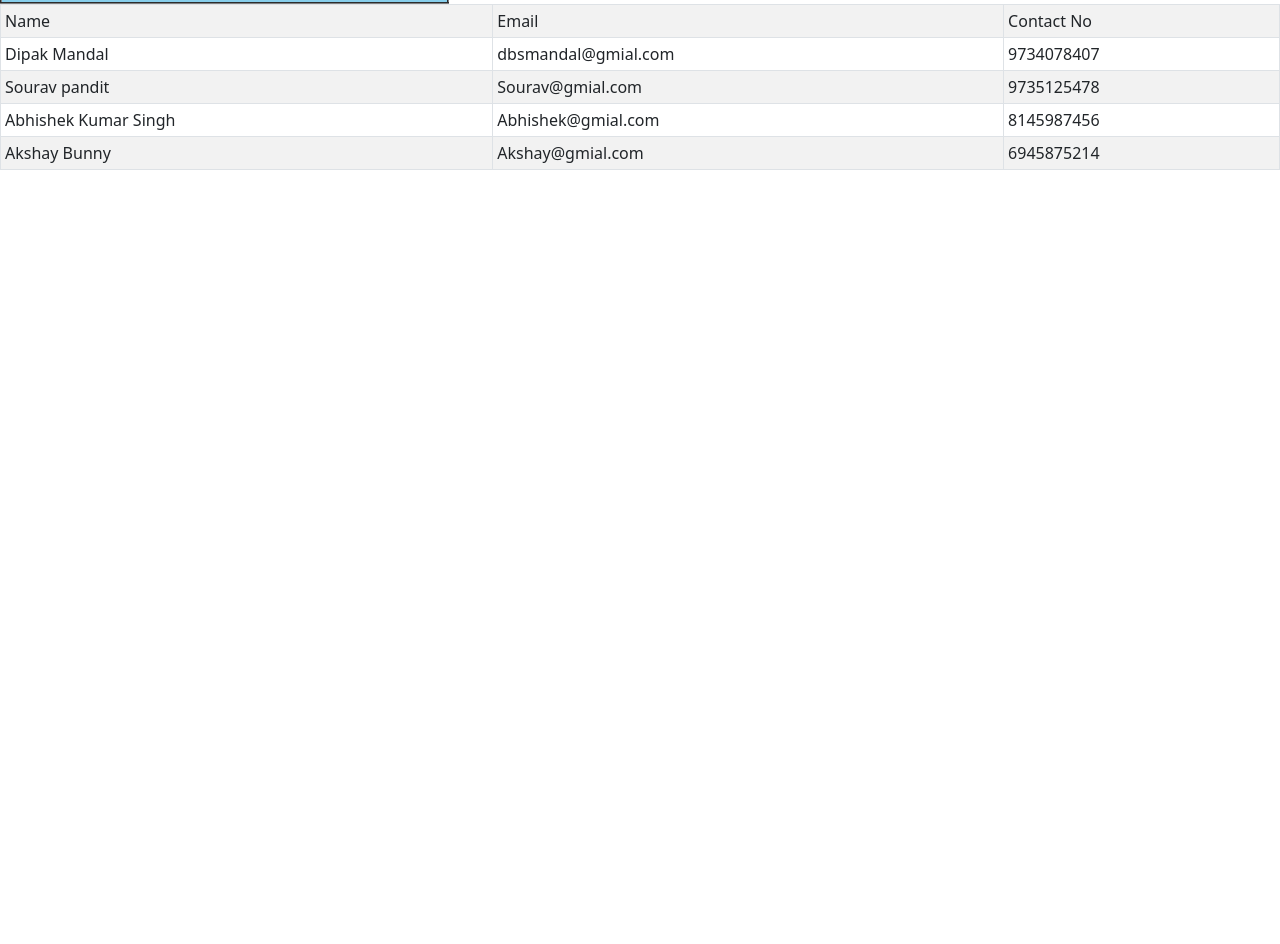
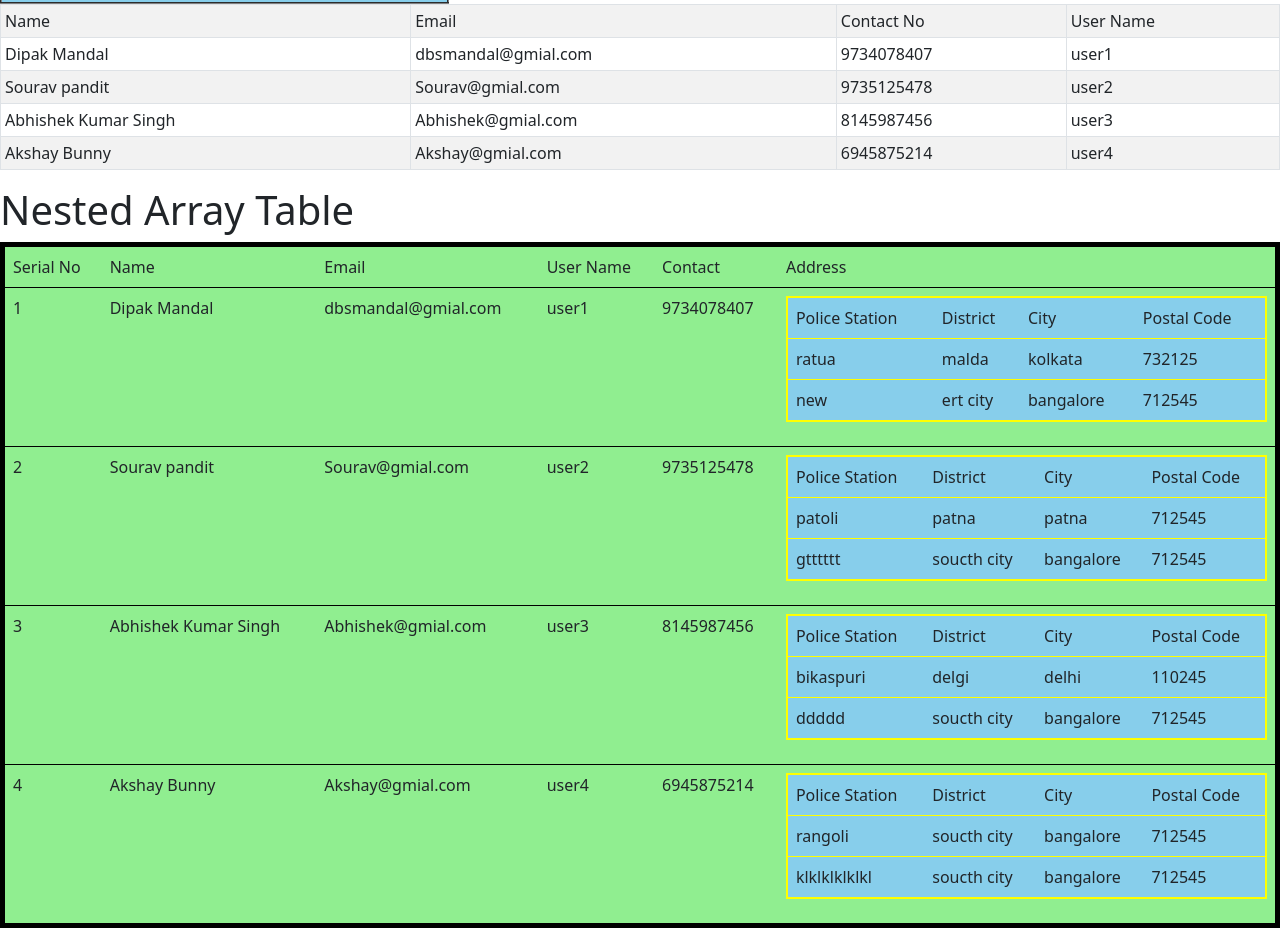
Before and after one commit to dbsmandal/React-Tutorial, a React (Create React App) app in the folder react-tutorial/: page / in a window 1280 px wide. Shown: the part 1100-2044 px from the top of the page. Before the commit the page ends 1286 px from the top, so only its background shows below. Built offline with nearby package versions, Linux system fonts and the light colour scheme.

Commit message:
Create a nested array and nested table and nested map

```diff
--- a/react-tutorial/src/App.js
+++ b/react-tutorial/src/App.js
@@ -3,6 +3,7 @@ import UseEfectWithCondition from './Use Efect/UseEfectWithCondition';
 import Main1 from './Use Efect/Main1';
 import TableMap from './Array/TableMap';
 import TableBoots from './Array/TableBoots';
+import NestedArray from './Array/NestedArray';
 function App() {
   return (
   <>
@@ -18,6 +19,9 @@ function App() {
   <div>
     <TableBoots/>
   </div>
+  <div>
+    <NestedArray/>
+  </div>
   </>
   );
 }
--- /dev/null
+++ b/react-tutorial/src/Array/NestedArray.js
@@ -0,0 +1,154 @@
+import React from 'react'
+import { Table } from 'react-bootstrap'
+
+
+export default function NestedArray() {
+    const students = [
+        {
+            Name: 'Dipak Mandal',
+            username:"user1",
+            Email: 'dbsmandal@gmial.com',
+            Contact: '9734078407',
+            Address:[
+                {
+                    PS:"ratua",
+                    Dist:"malda",
+                    City:"kolkata",
+                    pin:"732125"
+
+                },
+                {
+                    PS:"new",
+                    Dist:"ert city",
+                    City:"bangalore",
+                    pin:"712545"
+
+                }
+            ]
+
+        },
+        {
+            Name: 'Sourav pandit',
+            username:"user2",
+            Email: 'Sourav@gmial.com',
+            Contact: '9735125478',
+            Address:[
+            {
+                PS:"patoli",
+                Dist:"patna",
+                City:"patna",
+                pin:"712545"
+
+            },
+            {
+                PS:"gtttttt",
+                Dist:"soucth city",
+                City:"bangalore",
+                pin:"712545"
+
+            }]
+        },
+        {
+            Name: 'Abhishek Kumar Singh',
+            username:"user3",
+            Email: 'Abhishek@gmial.com',
+            Contact: '8145987456',
+            Address:[
+                {
+                    PS:"bikaspuri",
+                    Dist:"delgi",
+                    City:"delhi",
+                    pin:"110245"
+
+                },
+                {
+                    PS:"ddddd",
+                    Dist:"soucth city",
+                    City:"bangalore",
+                    pin:"712545"
+
+                }
+            ]
+
+        },
+        {
+            Name: 'Akshay Bunny',
+            username:"user4",
+            Email: 'Akshay@gmial.com',
+            Contact: '6945875214',
+            Address:[  {
+                PS:"rangoli",
+                Dist:"soucth city",
+                City:"bangalore",
+                pin:"712545"
+
+            },
+            {
+                PS:"klklklklklkl",
+                Dist:"soucth city",
+                City:"bangalore",
+                pin:"712545"
+
+            }]
+
+        }
+
+    ]
+  return (
+   <>
+<h1>Nested Array Table</h1>
+
+<Table style={{backgroundColor:"lightgreen",border:"5px solid black"}}>
+    <tbody>
+        <tr>
+        <td>Serial No</td>
+            <td>Name</td>
+            <td>Email</td>
+            <td>User Name</td>
+            <td>Contact</td>
+            <td>Address</td>
+        </tr>
+        {
+            students.map((dbs,kp)=>
+            <tr key={kp}>
+                 <td>{kp+1}</td>
+            <td>{dbs.Name}</td>
+            <td>{dbs.Email}</td>
+            <td>{dbs.username}</td>
+            <td>{dbs.Contact}</td>
+            <td>
+                <Table style={{backgroundColor:"skyblue" ,border:"2px solid yellow"}}>
+                    <tbody>
+                    <tr>
+                            <td>Police Station</td>
+                            <td>District</td>
+                            <td>City</td>
+                            <td>Postal Code</td>
+
+
+                        </tr>
+                        {
+                        dbs.Address.map((dbsnew,kpnew)=>
+                        <tr key={kpnew}>
+                            <td>{dbsnew.PS}</td>
+                            <td>{dbsnew.Dist}</td>
+                            <td>{dbsnew.City}</td>
+                            <td>{dbsnew.pin}</td>
+
+
+                        </tr>
+                        )}
+                    </tbody>
+                </Table>
+            </td>
+        </tr>
+            )
+        }
+    </tbody>
+</Table>
+
+
+
+   </>
+  )
+}
--- a/react-tutorial/src/Array/TableBoots.js
+++ b/react-tutorial/src/Array/TableBoots.js
@@ -7,21 +7,26 @@ export default function TableBoots() {
     const students = [
         {
             Name: 'Dipak Mandal',
+            username:"user1",
             Email: 'dbsmandal@gmial.com',
-            Contact: '9734078407'
+            Contact: '9734078407',
+
         },
         {
             Name: 'Sourav pandit',
+            username:"user2",
             Email: 'Sourav@gmial.com',
             Contact: '9735125478'
         },
         {
             Name: 'Abhishek Kumar Singh',
+            username:"user3",
             Email: 'Abhishek@gmial.com',
             Contact: '8145987456'
         },
         {
             Name: 'Akshay Bunny',
+            username:"user4",
             Email: 'Akshay@gmial.com',
             Contact: '6945875214'
         }
@@ -37,6 +42,7 @@ export default function TableBoots() {
                         <td>Name</td>
                         <td>Email</td>
                         <td>Contact No</td>
+                        <td>User Name</td>
 
                     </tr>
 
@@ -49,6 +55,7 @@ export default function TableBoots() {
                                 <td>{data.Name}</td>
                                 <td>{data.Email}</td>
                                 <td>{data.Contact}</td>
+                                <td>{data.username}</td>
                             </tr>
                         )
                     }
```
